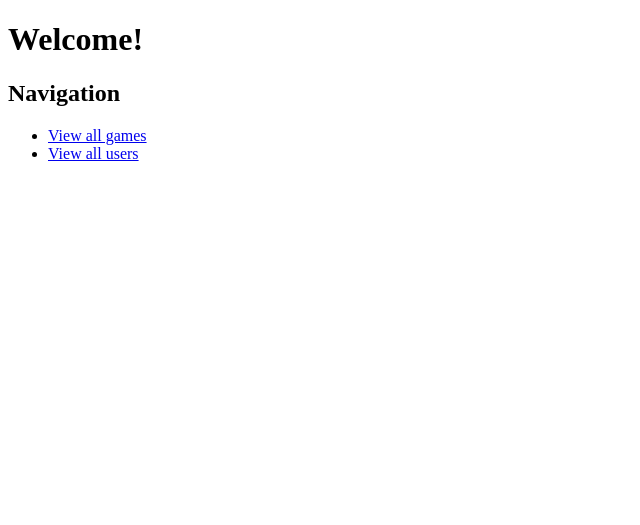
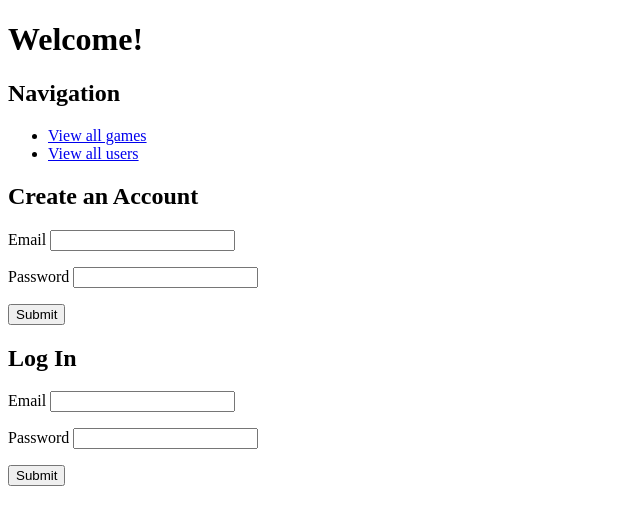
Before and after one commit to hubbardanais/Mist, a Flask app: page / in a window 1280 px wide. Shown: the top 525 px of the page, without its empty margins (0-640 px from the left). Run offline with Flask 2, Linux system fonts and the light colour scheme.

Commit message:
Adjusted html

```diff
--- a/templates/base.html
+++ b/templates/base.html
@@ -8,11 +8,17 @@
     </title>
 
     {% block head %}{% endblock %}
+    <link rel="stylesheet" href="/static/css/style.css">
   </head>
   <body>
+    {% for msg in get_flashed_messages() %}
+      <p class="flash-msg">
+        {{ msg }}
+      </p>
+    {% endfor %}
+
     {% block body %}{% endblock %}
 
     {% block after_body %}{% endblock %}
-    <link rel="stylesheet" href="/static/css/style.css">
   </body>
 </html>
--- a/templates/homepage.html
+++ b/templates/homepage.html
@@ -6,7 +6,37 @@
 
   <h2>Navigation</h2>
   <ul>
-    <li><a href="/movies">View all games</a></li>
+    <li><a href="/games">View all games</a></li>
     <li><a href="/users">View all users</a></li>
   </ul>
+
+  <h2>Create an Account</h2>
+  <form action="/users" method="POST">
+    <p>
+      Email <input type="text" name="email">
+    </p>
+
+    <p>
+      Password <input type="password" name="password">
+    </p>
+
+    <p>
+      <input type="submit">
+    </p>
+  </form>
+
+  <h2>Log In</h2>
+  <form action="/login" method="POST">
+    <p>
+      Email <input type="text" name="email">
+    </p>
+
+    <p>
+      Password <input type="password" name="password">
+    </p>
+
+    <p>
+      <input type="submit">
+    </p>
+  </form>
 {% endblock %}
```
